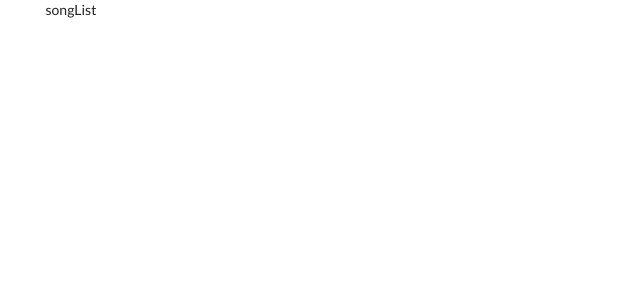
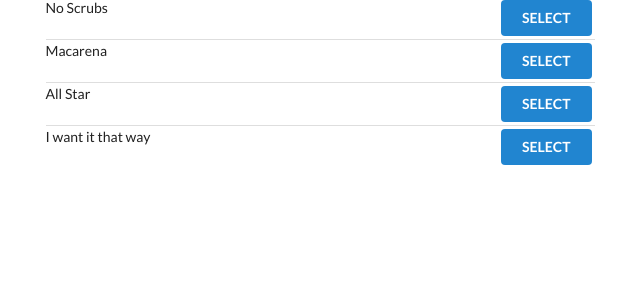
Before and after one commit to seolheekim/songs-react-redux, a React (Create React App) app: page / in a window 1280 px wide. Shown: the top 300 px of the page, without its empty margins (31-671 px from the left). Built offline with nearby package versions, Linux system fonts and the light colour scheme.

Commit message:
created renderList() menthod to display song list

```diff
--- a/src/components/SongList.js
+++ b/src/components/SongList.js
@@ -2,8 +2,28 @@ import React, { Component } from 'react';
 import { connect } from 'react-redux';
 
 class SongList extends Component {
+
+  // This method is to just take the list of songs,
+  // map over them and return a big blob of JSX.
+  renderList() {
+    return this.props.songs.map((song) => {
+      return (
+        <div className="item" key={song.title}>
+          <div className="right floated content">
+            <button className="ui button primary" >
+              SELECT
+            </button>
+          </div>
+
+          <div className="content">{song.title}</div>
+        </div>
+      )
+    })
+  };
+
+
   render() {
-    return <div> songList </div>
+    return <div className="ui divided list"> {this.renderList()} </div>
   }
 };
 
```
